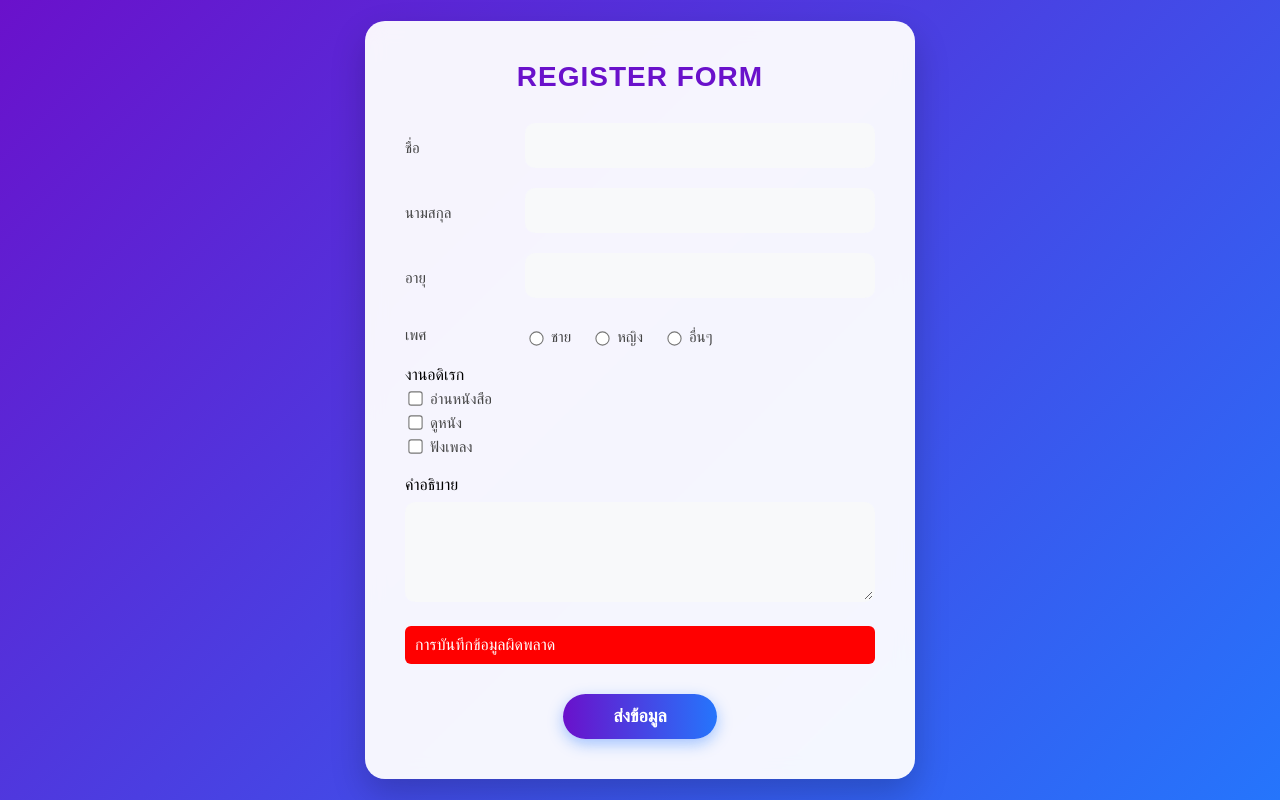
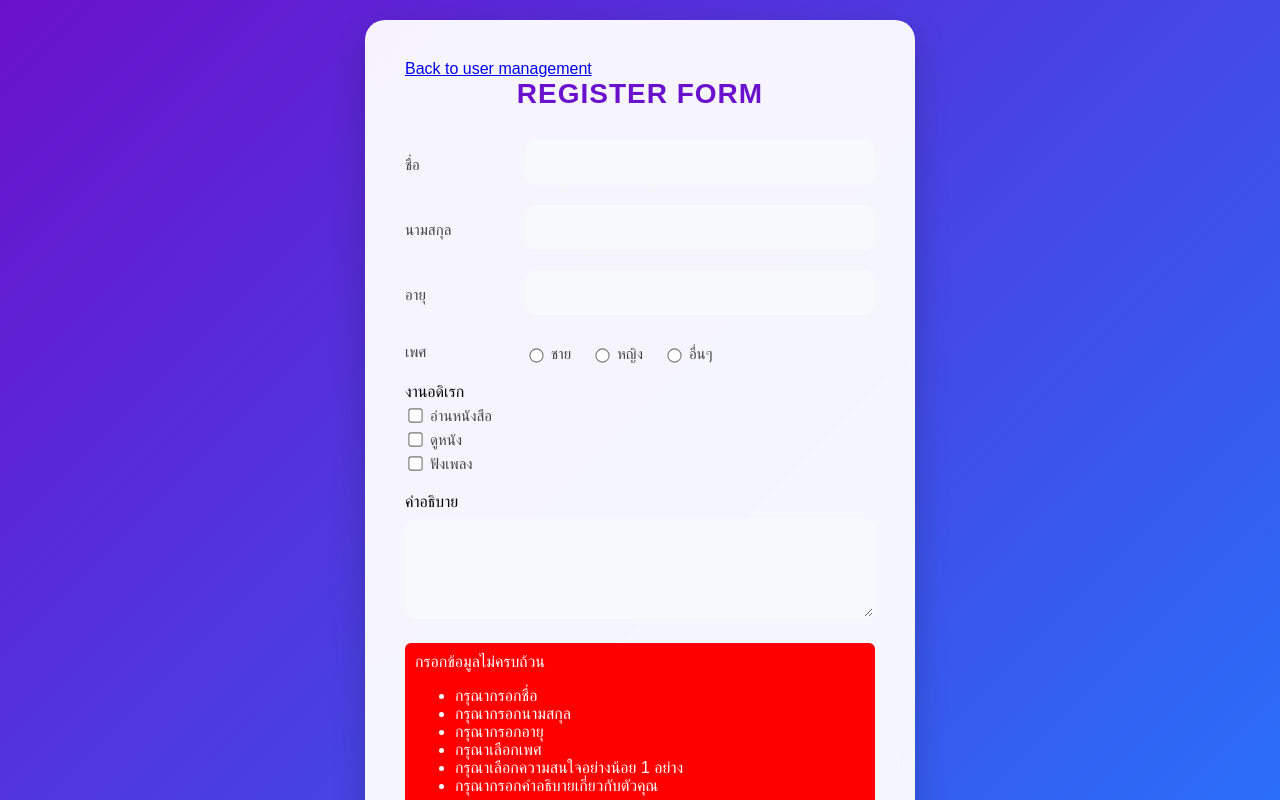
Before and after one commit to patarasayat/241-821-2568, a plain HTML site: page Fontend/index.html in a window 1280 px wide. Both pictures are taken after a click on the button "ส่งข้อมูล". Shown: the top 800 px of the page. Drawn offline with nearby package versions, Linux system fonts and the light colour scheme; no server answers.

Commit message:
update code

```diff
--- a/Fontend/index.html
+++ b/Fontend/index.html
@@ -10,6 +10,7 @@
 </head>
 <body>
     <div class="container">
+        <a href="user.html">Back to user management</a>
         <div class="header">
             Register form
         </div>
--- a/Fontend/index.js
+++ b/Fontend/index.js
@@ -1,45 +1,85 @@
+const validateData = (userData) => {
+    let errors = [];
+    if (!userData.firstname) {
+        errors.push('กรุณากรอกชื่อ');
+    }
+    if (!userData.lastname) {
+        errors.push('กรุณากรอกนามสกุล');
+    }
+    if (!userData.age) {
+        errors.push('กรุณากรอกอายุ');
+    }
+    if (!userData.gender) {
+        errors.push('กรุณาเลือกเพศ');
+    }
+    if (!userData.interests) {
+        errors.push('กรุณาเลือกความสนใจอย่างน้อย 1 อย่าง');
+    }
+    if (!userData.description) {
+        errors.push('กรุณากรอกคำอธิบายเกี่ยวกับตัวคุณ');
+    }
+    return errors;
+}
+
 const submitData = async () => {
-    // ดึง Element จาก DOM
     let firstNameDOM = document.querySelector('input[name=firstname]');
     let lastNameDOM = document.querySelector('input[name=lastname]');
     let ageDOM = document.querySelector('input[name=age]');
-    let genderDOM = document.querySelector('input[name=gender]:checked');
-
-    // แก้ไขตรงนี้: ใช้ querySelectorAll เพื่อดึง checkbox ทุกตัวที่ถูกติ๊ก
-    let interestDOMs = document.querySelectorAll('input[name=interests]:checked');
+    let genderDOM = document.querySelector('input[name=gender]:checked') || {};
+    let interestDOMs = document.querySelectorAll('input[name=interests]:checked') || {};
     let descriptionDOM = document.querySelector('textarea[name=description]');
 
-    let messageDOM = document.getElementById('message');
-
+    let messageDOM = document.getElementById('message')
     try {
-        // จัดการเรื่องงานอดิเรก (รวมเป็น String คั่นด้วยเครื่องหมายคอมม่า)
-        let interest = '';
+        let interest = ''
         for (let i = 0; i < interestDOMs.length; i++) {
-            interest += interestDOMs[i].value;
+            interest += interestDOMs[i].value
             if (i != interestDOMs.length - 1) {
-                interest += ',';
+                interest += ','
             }
         }
 
-        // เตรียมข้อมูลส่งไป Backend
         let userData = {
-            firstName: firstNameDOM.value,
-            lastName: lastNameDOM.value, // แก้ชื่อตัวแปรให้ตรงกัน
+            firstname: firstNameDOM.value,
+            lastname: lastNameDOM.value,
             age: ageDOM.value,
-            gender: genderDOM ? genderDOM.value : '', // ป้องกัน Error ถ้าไม่ได้เลือกเพศ
-            description: descriptionDOM.value, // แก้คำสะกดผิด
+            gender: genderDOM.value,
+            description: descriptionDOM.value,
             interests: interest
-        };
+        }
 
-        const response = await axios.post('http://localhost:8000/users', userData);
+           const errors = validateData(userData);
+           if (errors.length > 0) {
+               //ถ้ามี error
+               throw {
+                   message: 'กรอกข้อมูลไม่ครบถ้วน',
+                  errors: errors
+              }
+          }
+
+        const response = await axios.post('http://localhost:8000/users', userData)
         console.log('response', response.data);
-
-        messageDOM.innerText = 'บันทึกข้อมูลสำเร็จ';
-        messageDOM.className = 'message success';
+        messageDOM.innerText = 'บันทึกข้อมูลสำเร็จ'
+        messageDOM.className = 'message success'
 
     } catch (error) {
-        console.error('Error:', error);
-        messageDOM.innerText = 'การบันทึกข้อมูลผิดพลาด';
-        messageDOM.className = 'message danger';
+        console.log('error message', error.message);
+        console.log('error', error.errors);
+        if (error.response) {
+            console.log('Error response:', error.response);
+            error.message = error.response.data.message;
+            error.errors = error.response.data.errors;
+        }
+
+        let htmlData = '<div>'
+        htmlData += `<div>${error.message}</div>`
+        htmlData += '<ul>'
+        for (let i = 0; i < error.errors.length; i++) {
+            htmlData += `<li>${error.errors[i]}</li>`
+        }
+        htmlData += '</ul>'
+        htmlData += '</div>'
+        messageDOM.innerHTML = htmlData
+        messageDOM.className = 'message danger'
     }
-};
+}
```
Also changed, not shown: Backend/index.js (+39 -6 lines), Fontend/user.html (added, +16 -0 lines), Fontend/user.js (added, +40 -0 lines).
